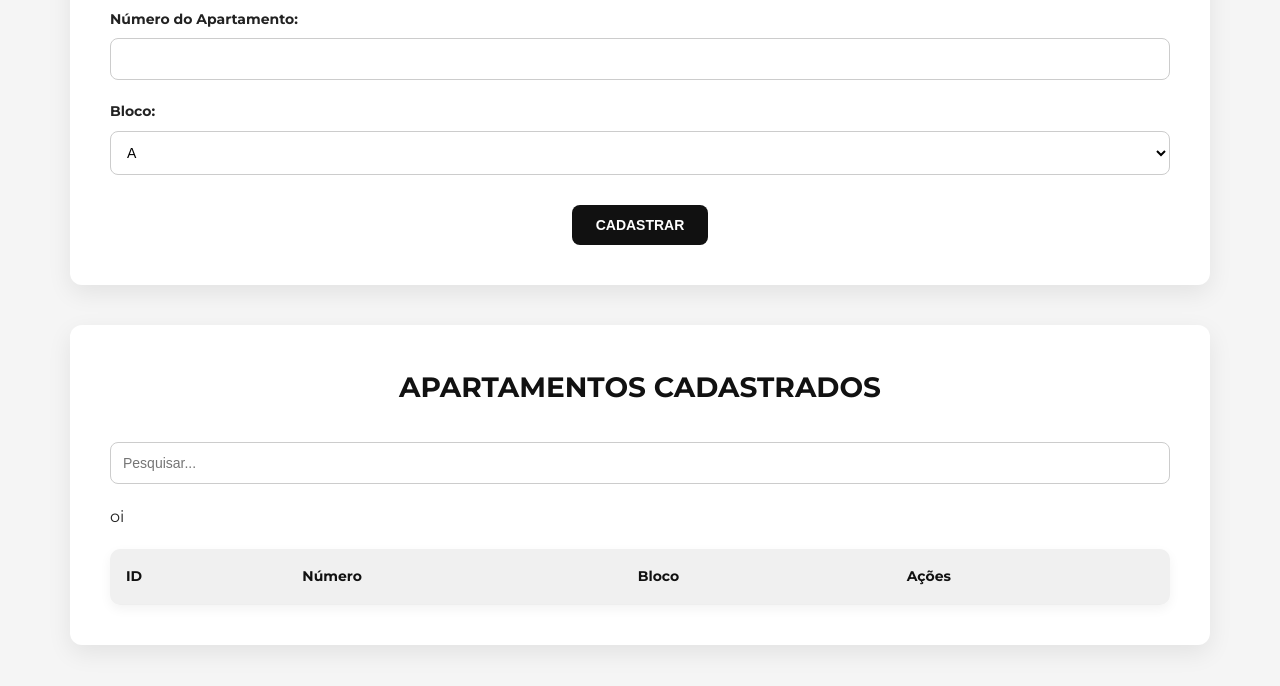
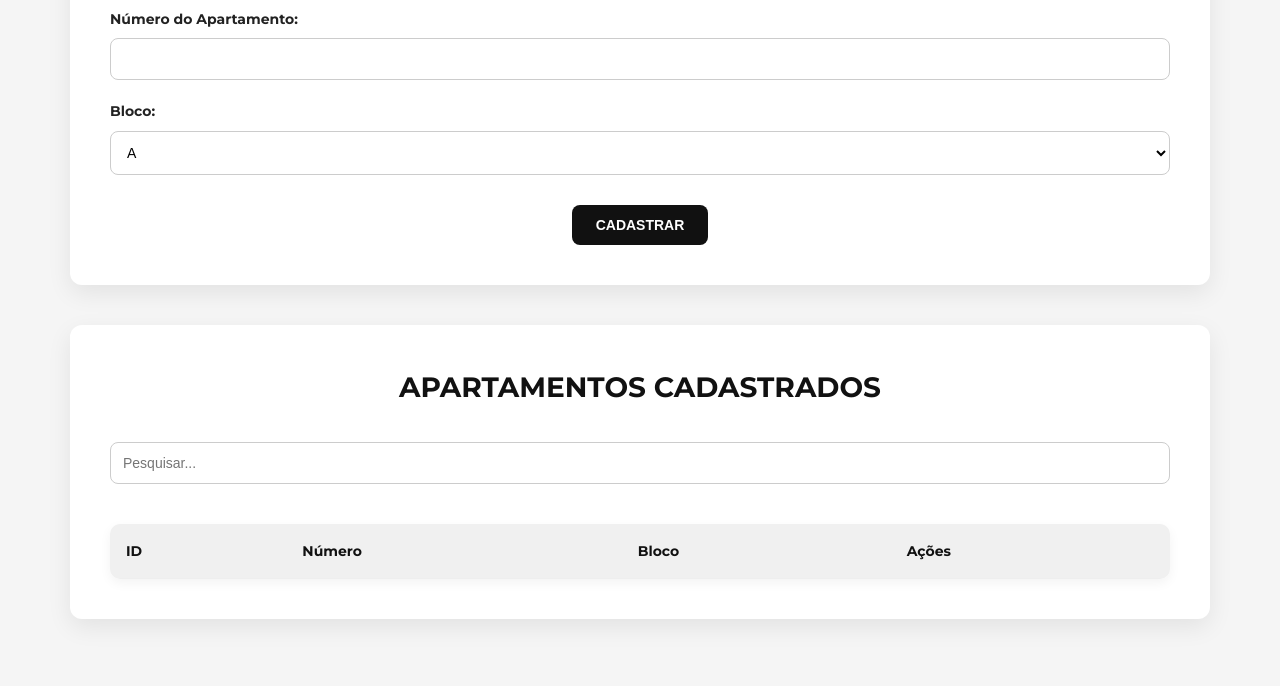
Before and after one commit to Rytu08/condominios, a plain HTML site: page pages/apartamentos.html in a window 1280 px wide. Shown: the part 342-1028 px from the top of the page. Drawn offline with Linux system fonts and the light colour scheme.

Commit message:
first commit

```diff
--- a/pages/apartamentos.html
+++ b/pages/apartamentos.html
@@ -26,7 +26,6 @@
             <h1>APARTAMENTOS CADASTRADOS</h1>
 
             <input type="text" id="pesquisa" placeholder="Pesquisar..." />
-oi
             <table>
                 <thead>
                     <tr>
```
